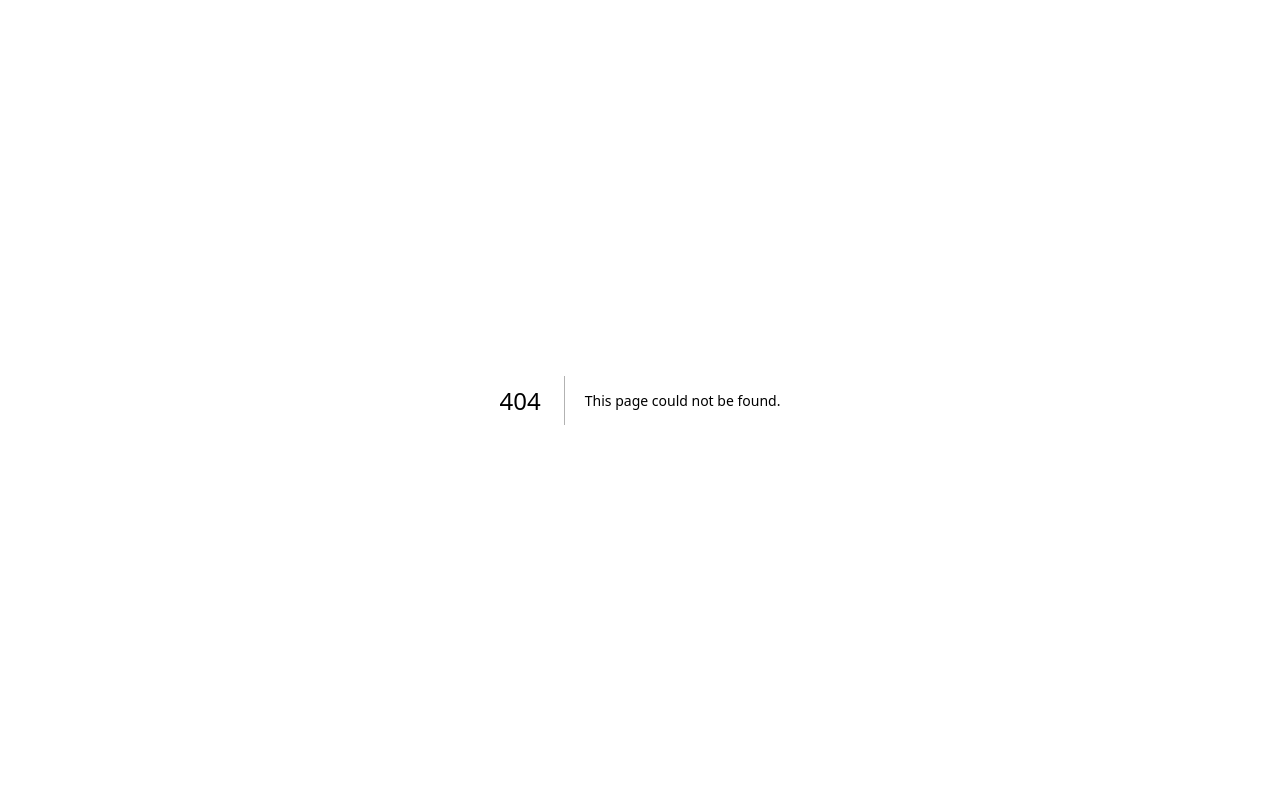
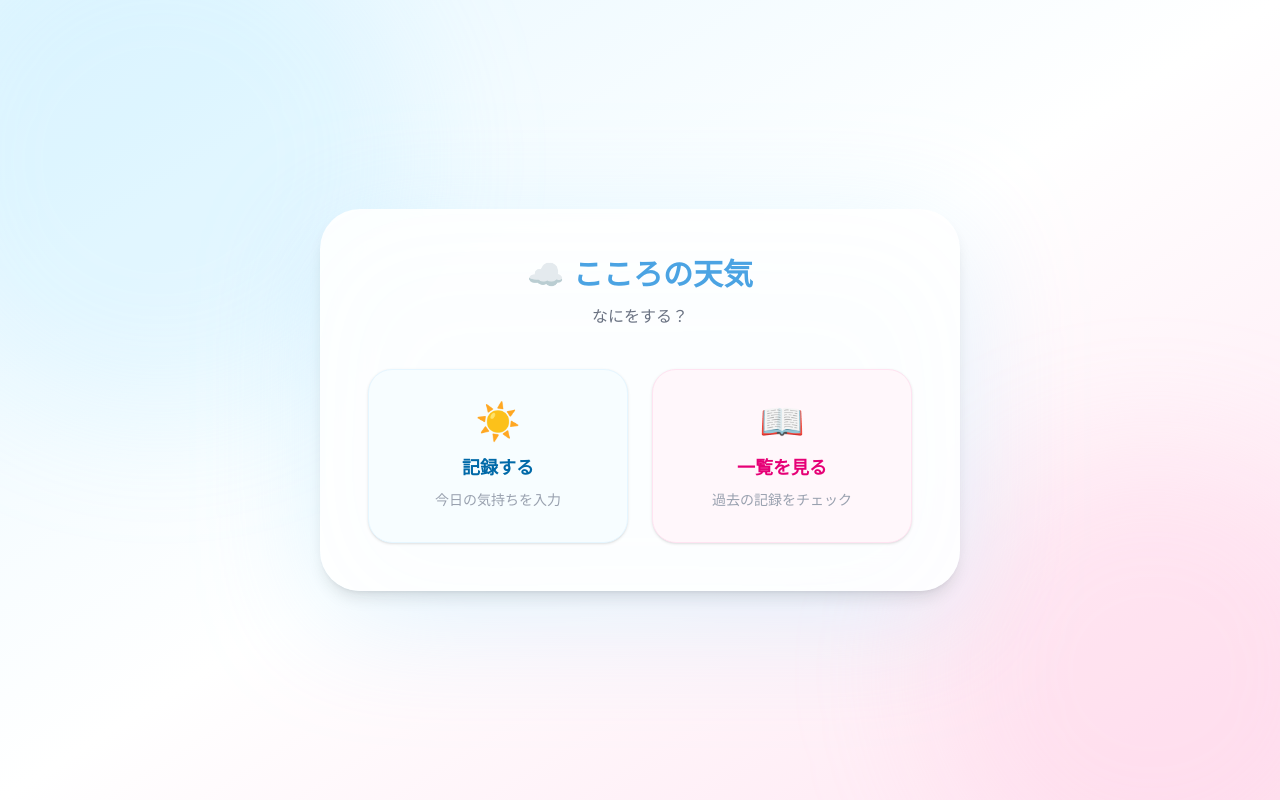
Before and after one commit to ms-engineer-bc26-01/teamC_section_7_new, a Next.js app in the folder frontend/: page /home in a window 1280 px wide. Before the commit this address had no page. Built offline with nearby package versions, Linux system fonts and the light colour scheme; a web font is replaced by a local one.

Commit message:
feat:ホームページの実装

```diff
--- /dev/null
+++ b/frontend/src/app/home/page.tsx
@@ -0,0 +1,71 @@
+"use client";
+
+import { useRouter } from "next/navigation";
+
+export default function HomePage() {
+  const router = useRouter();
+
+  return (
+    <main className="min-h-screen flex items-center justify-center bg-gradient-to-br from-[#E6F7FF] via-white to-[#FFE4F1] relative overflow-hidden p-4">
+
+      {/* 背景ぼかし */}
+      <div className="absolute -top-24 -left-24 w-[32rem] h-[32rem] bg-[#A7E3FF]/20 rounded-full blur-3xl" />
+      <div className="absolute -bottom-24 -right-24 w-[28rem] h-[28rem] bg-[#FFC1DD]/25 rounded-full blur-3xl" />
+
+      {/* メインカード */}
+      <div className="relative z-10 w-[640px] bg-white/90 backdrop-blur-xl rounded-[40px]
+                      p-12 text-center shadow-lg
+                      drop-shadow-[0_25px_60px_rgba(167,227,255,0.35)]">
+
+        {/* タイトル */}
+        <h1 className="text-3xl font-bold text-[#4BA3E3] mb-3">
+          ☁️ こころの天気
+        </h1>
+
+        <p className="text-gray-500 mb-10">
+          なにをする？
+        </p>
+
+        {/* 選択カード */}
+        <div className="grid grid-cols-2 gap-6">
+
+          {/* 記録する */}
+          <button
+            onClick={() => router.push("/record")}
+            className="bg-[#F7FDFF] border border-[#E6F6FF]
+                       rounded-3xl p-8
+                       hover:scale-105 hover:bg-sky-50
+                       transition-all shadow-sm"
+          >
+            <div className="text-4xl mb-3">☀️</div>
+            <p className="text-lg font-bold text-sky-700">
+              記録する
+            </p>
+            <p className="text-sm text-gray-400 mt-2">
+              今日の気持ちを入力
+            </p>
+          </button>
+
+          {/* 一覧を見る */}
+          <button
+            onClick={() => router.push("/history")}
+            className="bg-[#FFF7FB] border border-[#FFE3F1]
+                       rounded-3xl p-8
+                       hover:scale-105 hover:bg-pink-50
+                       transition-all shadow-sm"
+          >
+            <div className="text-4xl mb-3">📖</div>
+            <p className="text-lg font-bold text-pink-600">
+              一覧を見る
+            </p>
+            <p className="text-sm text-gray-400 mt-2">
+              過去の記録をチェック
+            </p>
+          </button>
+
+        </div>
+      </div>
+
+    </main>
+  );
+}
```
